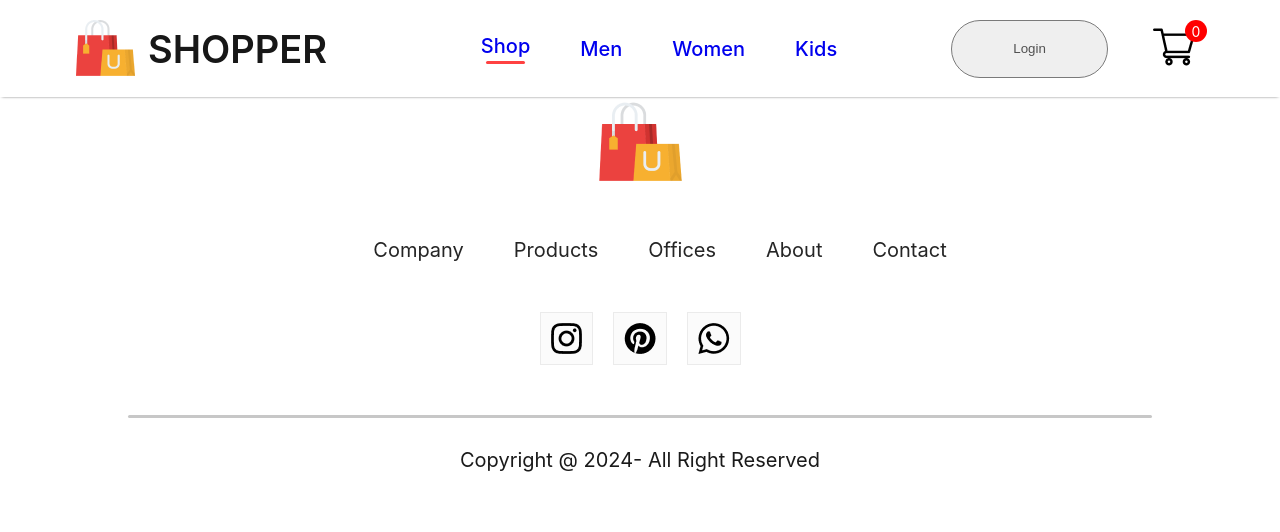
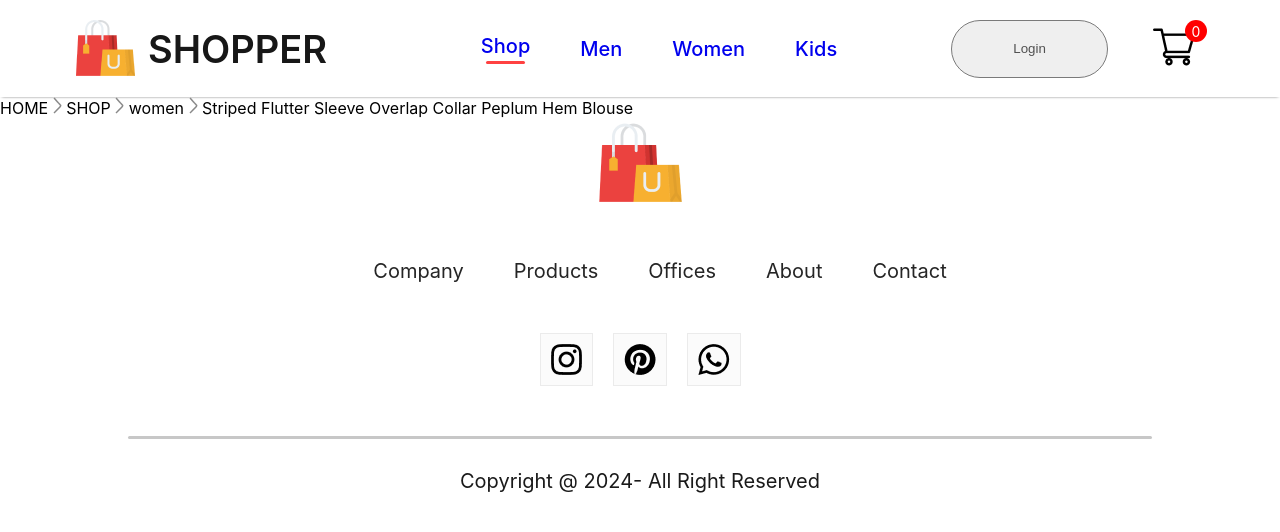
Before and after one commit to eraldkasaj/E-Commerce-App, a React (Create React App) app in the folder e-commerce-app/: page /product/1 in a window 1280 px wide. Shown: the top 532 px of the page. Built offline with nearby package versions, Linux system fonts and the light colour scheme.

Commit message:
add product with 'Breadcrum'

```diff
--- /dev/null
+++ b/e-commerce-app/src/Components/Breadcrums/Breadcrum.jsx
@@ -0,0 +1,15 @@
+import React from "react";
+import './Breadcrum.css'
+import arrow_icon from '../Assets/breadcrum_arrow.png'
+
+const Breadcrum = (props) => {
+    const {product} = props
+
+    return (
+        <div className="breadcrum">
+            HOME <img src={arrow_icon} /> SHOP <img src={arrow_icon} alt="" /> {product.category} <img src={arrow_icon} /> {product.name}
+        </div>
+    )
+}
+
+export default Breadcrum
--- a/e-commerce-app/src/Components/Item/Item.jsx
+++ b/e-commerce-app/src/Components/Item/Item.jsx
@@ -1,10 +1,11 @@
 import React from 'react'
 import './Item.css'
+import {Link} from 'react-router-dom'
 
 const Item = (props) => {
     return (
         <div className='item'>
-       <img src={props.image}/>
+       <Link to={`/product/${props.id}`}><img src={props.image}/></Link>
        <p>{props.name}</p>
        <div className="item-prices">
         <div className='item-price-new'>
--- a/e-commerce-app/src/Pages/Product.jsx
+++ b/e-commerce-app/src/Pages/Product.jsx
@@ -1,9 +1,16 @@
-import React from 'react'
+import React, { useContext } from 'react'
+import { ShopContext } from '../Context/ShopContext'
+import { useParams } from 'react-router-dom'
+import Breadcrum from '../Components/Breadcrums/Breadcrum'
+
 
 const Product = () => {
+    const {all_product} = useContext(ShopContext)
+    const {productId} = useParams()
+    const product = all_product.find((e)=> e.id === Number(productId))
     return (
         <div>
-
+            <Breadcrum product={product}/>
         </div>
     )
 }
```
Also changed, not shown: e-commerce-app/src/Components/Breadcrums/Breadcrum.css (added).
